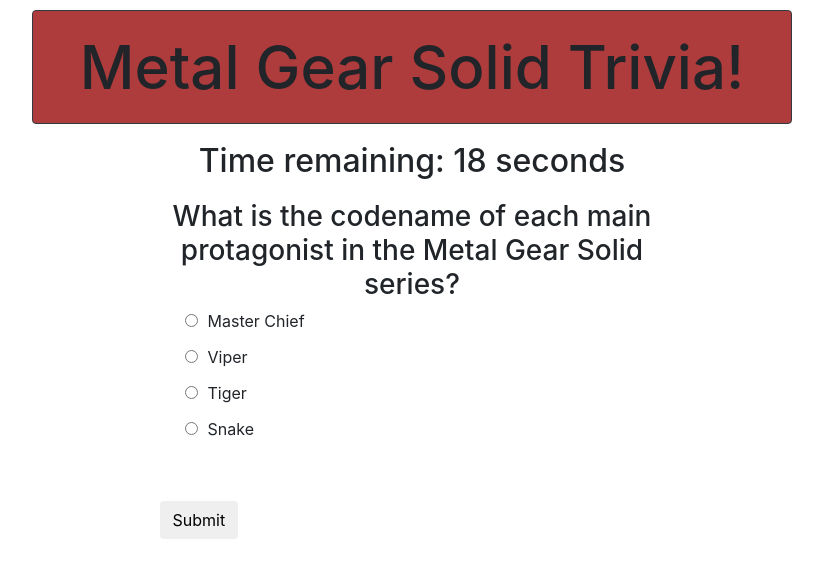
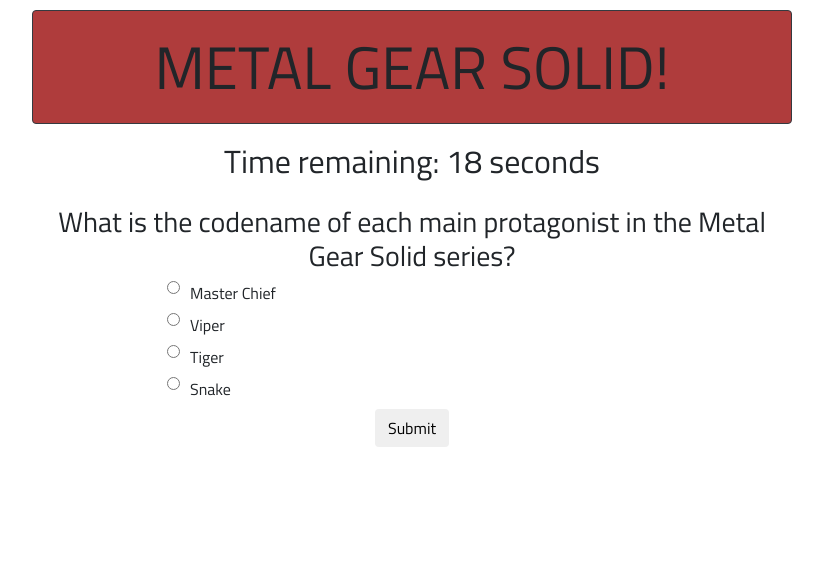
Before and after one commit to SneakyBread/TriviaGame, a plain HTML site: page index.html in a window 1280 px wide. Both pictures are taken after a click on the element "Start". Shown: the whole page, without its empty margins (228-1051 px from the left). Drawn offline with nearby package versions, Linux system fonts and the light colour scheme.

Commit message:
done styling

```diff
--- a/assets/javascript/app.js
+++ b/assets/javascript/app.js
@@ -22,7 +22,7 @@ var questions = [
         choicesAnswer: 3
     },
     {
-        question: "What is the greatest device in stealth technology?",
+        question: "What is the greatest device in stealth infiltration technology?",
         answers: ["F-22 Rapter", "A Cardboard Box", "Invisibility Blanket", "Active Camoflague Technology"],
         choicesAnswer: 1
 
@@ -34,7 +34,7 @@ var questions = [
     },
     {
         question: "Why is Old Snake old in MGS4?",
-        answers: ["Accelerated aging due to the cloning process", "He's just old...cuz age", "His bandana was injected with nanomachines", "He isn't old, he recieved an advanced form of plastic surgery augmentation in order to alter his appearance to resemble the legendary Big Boss"],
+        answers: ["Accelerated aging due to the cloning process", "He's just old...cuz age", "His bandana was injected with nanomachines", "He isn't old, he recieved an advanced form of surgical augmentation in order to alter his appearance"],
         choicesAnswer: 0
     },
     {
--- a/index.html
+++ b/index.html
@@ -5,11 +5,13 @@
     <link rel="stylesheet" href="https://stackpath.bootstrapcdn.com/bootstrap/4.1.3/css/bootstrap.min.css" integrity="sha384-MCw98/SFnGE8fJT3GXwEOngsV7Zt27NXFoaoApmYm81iuXoPkFOJwJ8ERdknLPMO" crossorigin="anonymous">
     <script src="https://code.jquery.com/jquery-3.3.1.min.js" integrity="sha256-FgpCb/KJQlLNfOu91ta32o/NMZxltwRo8QtmkMRdAu8=" crossorigin="anonymous"></script>
     <script type="text/javascript" src="assets/javascript/app.js"></script>
+    <link href="https://fonts.googleapis.com/css?family=Titillium+Web" rel="stylesheet">
 
     <style>
         body, html {
             height: 100%;
             margin: 0;
+            font-family: 'Titillium Web', sans-serif;
         }
 
         .bg {
@@ -32,22 +34,19 @@
             padding: 20px;
         }
 
-        .contentBox {
-            margin: 20px;
+        .timerBox {
+            margin: 20px 0px 5px 0px;
         }
 
-        #timer {
-            margin-bottom: 20px;
+        #content {
+            margin-top: 20px;
         }
 
         #bulletStyle {
             margin: 0px 10px 10px 10px;
+            float: left;
         }
 
-        /* #bulletStyle::after {
-            margin: 40px;
-            clear: both;
-        } */
     </style>
 
 </head>
@@ -59,24 +58,34 @@
 
     <div class="row">
         <div class="col-md-2"></div>
-        <h1 class="col-md-8 page-header text-center border border-dark rounded">Metal Gear Solid Trivia!</h1>
+        <h1 class="col-md-8 page-header text-center border border-dark rounded">METAL GEAR SOLID!</h1>
         <div class="col-md-2"></div>
         </div>
 
-    <div class="row contentBox">
+    <div class="row timerBox">
         <div class="col-md-3"></div>
         <div class="col-md-6">
             <h2 class="text-center" id="timer">Time remaining: 20 seconds</h2>
             <div class="text-center" id="content"></div>
-            <div id="quiz">
-                <h3 class="questionPLEASE text-center"></h3>
-                <div id="responses"></div>
-                <br><br>
-                <div id="submit-div"></div>
-            </div>
         </div>
         <div class="col-md-3"></div>
     </div>
+
+    <div class="row">
+        <div class="col-md-2"></div>
+        <h3 class="col-md-8 questionPLEASE text-center"></h3>
+        <div class="col-md-2"></div>
+    </div>
+
+
+    <div class="row" id="quiz">
+        <div class="col-md-3"></div>
+        <div class="col-md-6" id="responses"></div>
+        <br>
+        <div class="col-md-3"></div>
+    </div>
+
+    <div class="text-center" id="submit-div"></div>
 
 </div>
 
```
